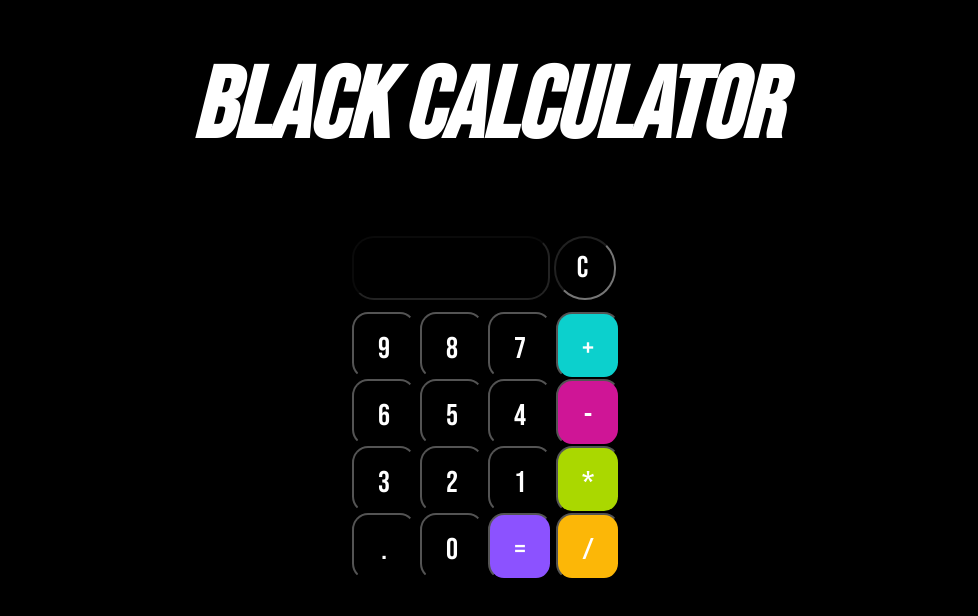
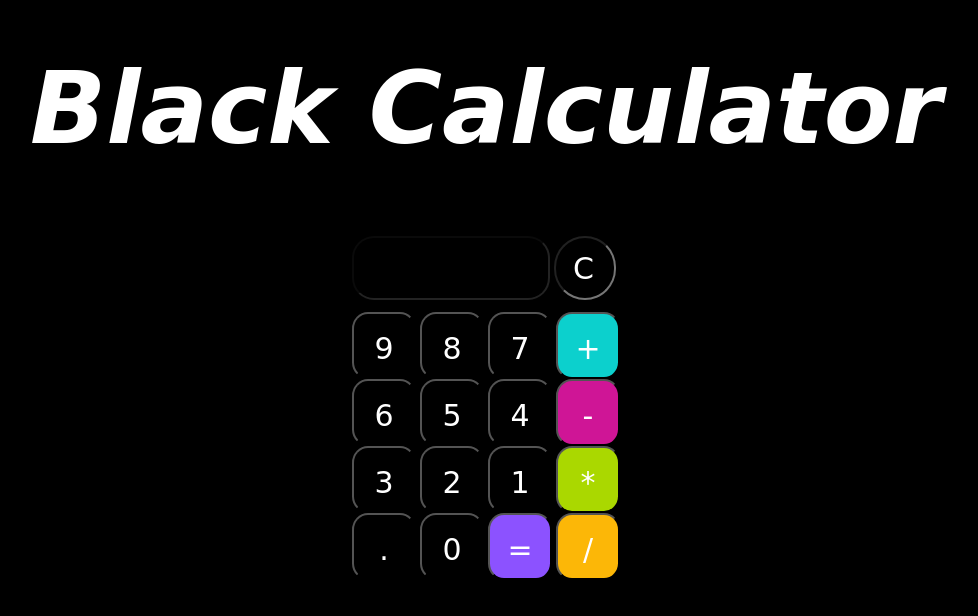
Before and after one commit to zbialaz/Calculadora, a plain HTML site: page index.html in a window 1280 px wide. Shown: the whole page, without its empty margins (162-1140 px from the left). Drawn offline with Linux system fonts and the light colour scheme.

Commit message:
Estilizações Concluídas

```diff
--- a/style.css
+++ b/style.css
@@ -1,5 +1,3 @@
-@import url('https://fonts.googleapis.com/css2?family=Bebas+Neue&display=swap');
-
 body {
     width: 100%;
     height: 100vh;
```
